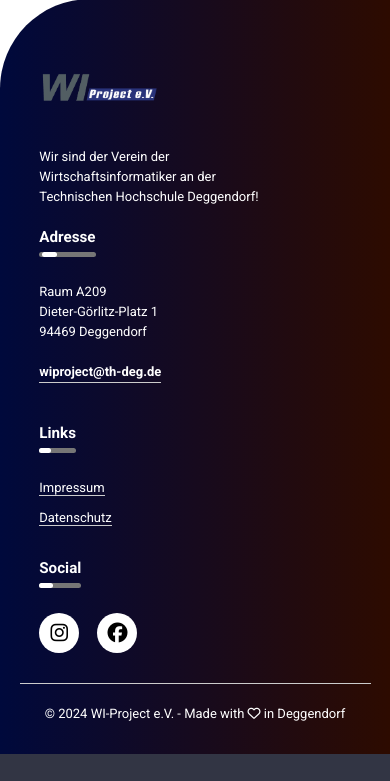
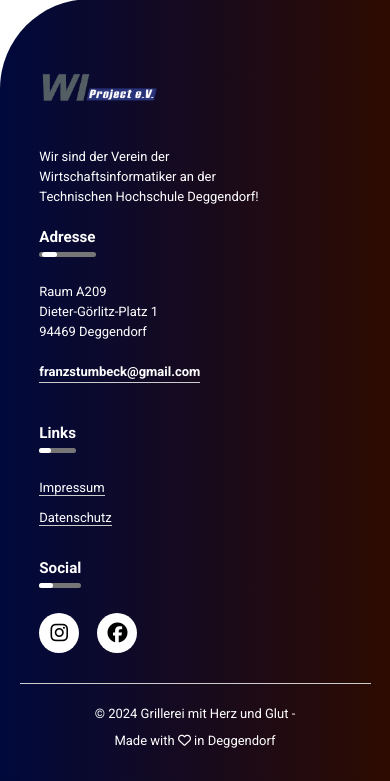
Before and after one commit to Lukxi/Grillerei, a PHP site: page /grillerei/ in a window 390 px wide. Shown: the part 3479-4260 px from the top of the page. Before the commit the page ends 4233 px from the top, so only its background shows below. Run offline with PHP 8.4, Linux system fonts and the light colour scheme.

Commit message:
changed h1 font, changed footer email

```diff
--- a/footer.css
+++ b/footer.css
@@ -135,3 +135,9 @@
         justify-content: space-between;
     }
 }
+@media (max-width: 767px) {
+    .mobile-break {
+      display: block;
+      margin-top: 0.5em; /* optional, for spacing */
+    }
+  }
--- a/impressum.css
+++ b/impressum.css
@@ -30,7 +30,8 @@ a{
 
 }
 .text-box h1{
-    font-size: 55px;
+    font-size: 4em;
+    font-family: "Satisfy" !important;
 }
 .text-box p{
     margin: 10px 0 40px;
--- a/impressum.php
+++ b/impressum.php
@@ -6,6 +6,10 @@
     <link rel="stylesheet" href="impressum.css">
     <link rel="stylesheet" href="nav.css">
     <link rel="stylesheet" href="footer.css">
+
+    <link rel="preconnect" href="https://fonts.googleapis.com">
+    <link rel="preconnect" href="https://fonts.gstatic.com" crossorigin>
+    <link href="https://fonts.googleapis.com/css2?family=Satisfy&display=swap" rel="stylesheet">
 
     <link rel="preconnect" href="https://fonts.googleapis.com">
     <link rel="preconnect" href="https://fonts.gstatic.com" crossorigin>
--- a/includes/footer.php
+++ b/includes/footer.php
@@ -11,7 +11,7 @@
                 <p>Raum A209</p>
                 <p>Dieter-Görlitz-Platz 1</p>
                 <p>94469 Deggendorf</p>
-                <h4 class="mail"><a href="mailto:wiproject@th-deg.de">wiproject@th-deg.de</a></h4>
+                <h4 class="mail"><a href="mailto:franzstumbeck@gmail.com">franzstumbeck@gmail.com</a></h4>
             </div>
             <div class="f-col">
                 <h3>Links <div class="underline"><span></span></div></h3>
@@ -33,7 +33,7 @@
 
         </div>
         <hr>
-        <p class="copy">&copy; 2024 WI-Project e.V. - Made with <i class="fa-regular fa-heart"></i> in Deggendorf</p>
+        <p class="copy">&copy; 2024 Grillerei mit Herz und Glut - <span class="mobile-break">Made with <i class="fa-regular fa-heart"></i> in Deggendorf</span></p>
 
 
     </section>
--- a/team.css
+++ b/team.css
@@ -30,7 +30,8 @@ a{
 
 }
 .text-box h1{
-    font-size: 55px;
+    font-size: 4em;
+    font-family: "Satisfy" !important;
 }
 .text-box p{
     margin: 10px 0 40px;
--- a/team.php
+++ b/team.php
@@ -6,6 +6,10 @@
     <link rel="stylesheet" href="team.css">
     <link rel="stylesheet" href="nav.css">
     <link rel="stylesheet" href="footer.css">
+
+    <link rel="preconnect" href="https://fonts.googleapis.com">
+    <link rel="preconnect" href="https://fonts.gstatic.com" crossorigin>
+    <link href="https://fonts.googleapis.com/css2?family=Satisfy&display=swap" rel="stylesheet">
 
     <link rel="preconnect" href="https://fonts.googleapis.com">
     <link rel="preconnect" href="https://fonts.gstatic.com" crossorigin>
```
